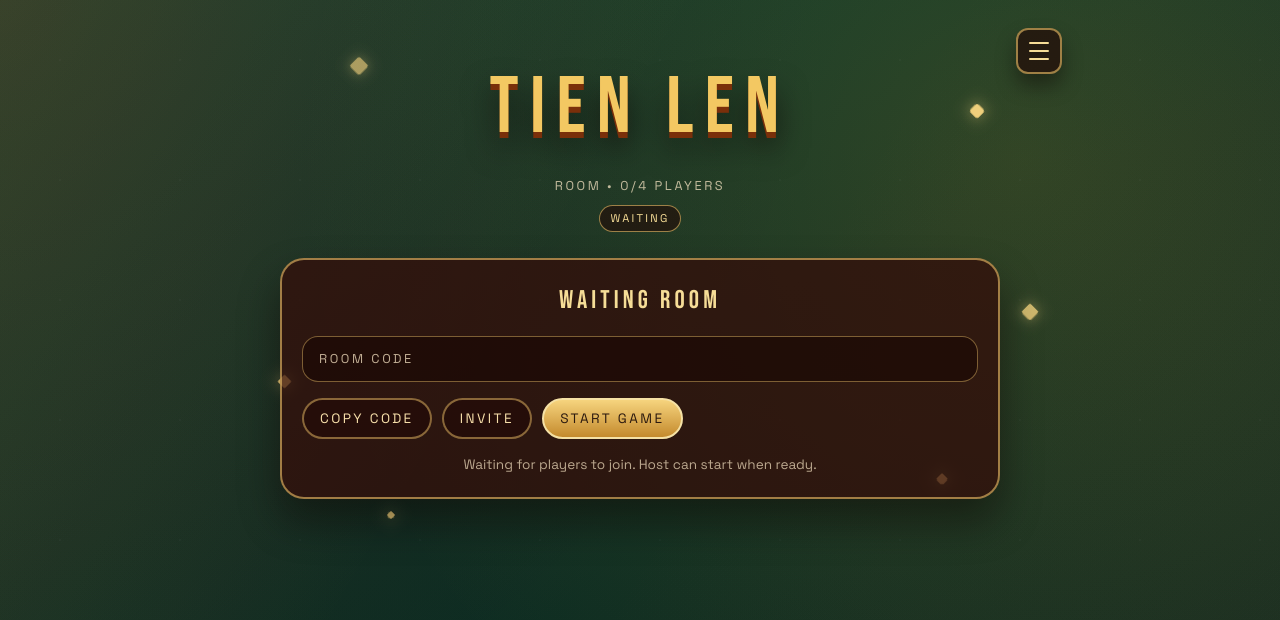
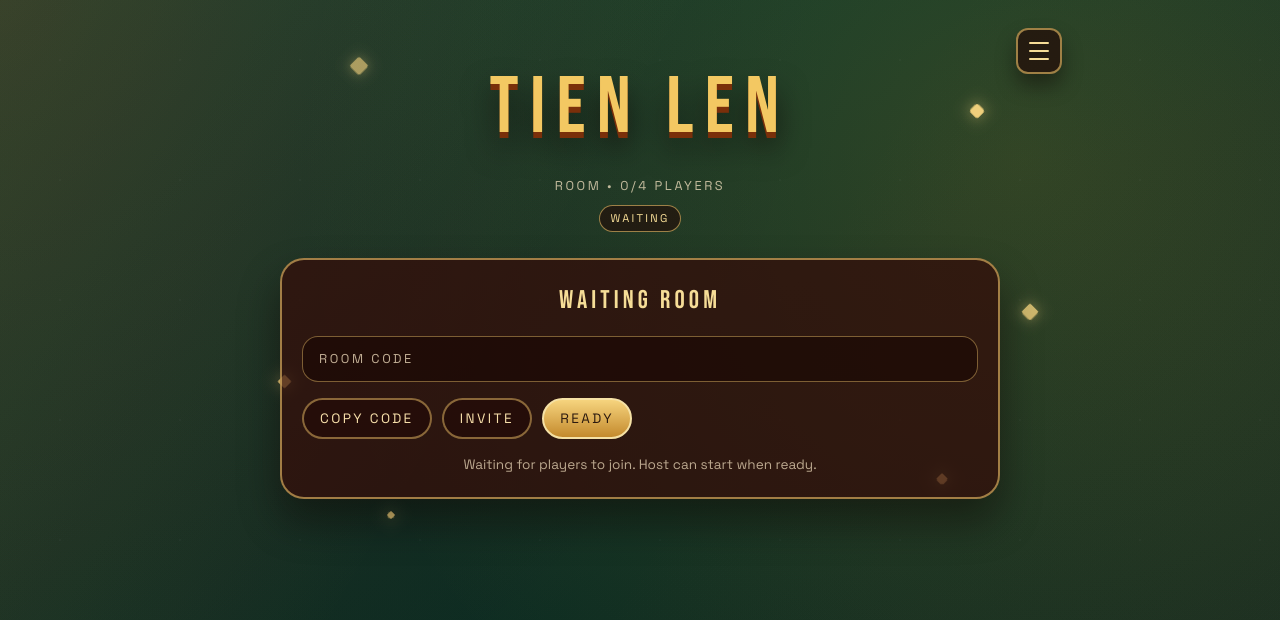
Before and after one commit to truongthuanr/Vietnamese-TienLen-Cardgame, a React app in the folder frontend/: page /room in a window 1280 px wide. Shown: the top 620 px of the page. Built offline with nearby package versions, Linux system fonts and the light colour scheme; the HTML template or start-up script is replaced by a standard one.

Commit message:
normal user button ready

```diff
--- a/frontend/src/pages/Room.tsx
+++ b/frontend/src/pages/Room.tsx
@@ -1,5 +1,5 @@
 import { useEffect, useMemo, useState } from 'react'
-import { useLocation } from 'react-router-dom'
+import { useLocation, useNavigate } from 'react-router-dom'
 import '../styles/room.css'
 
 const ROOM_CODE_KEY = 'tienlen.room_code'
@@ -41,6 +41,7 @@ type GameStatePayload = {
 
 const Room = () => {
   const location = useLocation()
+  const navigate = useNavigate()
   const [menuOpen, setMenuOpen] = useState(false)
   const [room, setRoom] = useState<RoomPayload | null>(null)
   const [gameState, setGameState] = useState<GameStatePayload | null>(null)
@@ -53,6 +54,7 @@ const Room = () => {
     [],
   )
   const players = room?.players ?? []
+  const isHost = room?.host_id === playerId
   const activePlayer =
     players.find((player) => player.id === gameState?.current_turn) ?? players[0]
   const roomStatus = room?.status ?? 'waiting'
@@ -60,6 +62,13 @@ const Room = () => {
   const effectiveStatus =
     gameStatus === 'playing' ? 'in_game' : gameStatus === 'finished' ? 'finished' : roomStatus
   const isWaiting = effectiveStatus === 'waiting' || effectiveStatus === 'ready'
+
+  const handleMissingRoom = () => {
+    sessionStorage.removeItem(ROOM_CODE_KEY)
+    sessionStorage.removeItem(ROOM_PLAYER_KEY)
+    window.alert('Room not found.')
+    navigate('/lobby', { replace: true })
+  }
 
   useEffect(() => {
     if (!roomCode || !playerId) {
@@ -90,7 +99,11 @@ const Room = () => {
         const message = JSON.parse(event.data)
         switch (message.type) {
           case 'room:update':
-            setRoom(message.payload?.room ?? null)
+            if (!message.payload?.room) {
+              handleMissingRoom()
+              return
+            }
+            setRoom(message.payload.room)
             break
           case 'game:start':
           case 'turn:play':
@@ -98,6 +111,11 @@ const Room = () => {
           case 'game:end':
             if (message.payload?.state) {
               setGameState(message.payload.state)
+            }
+            break
+          case 'error':
+            if (message.payload?.message === 'Room not found') {
+              handleMissingRoom()
             }
             break
           default:
@@ -115,7 +133,7 @@ const Room = () => {
     return () => {
       socket.close()
     }
-  }, [roomCode, playerId])
+  }, [roomCode, playerId, navigate])
 
   return (
     <div className="app room-shell">
@@ -159,15 +177,17 @@ const Room = () => {
               Close
             </button>
           </div>
+          {isHost ? (
             <div className="room-menu-section">
               <p className="room-menu-title">Host</p>
               <button type="button">Start game</button>
               <button type="button">Invite players</button>
               <button type="button">Close room</button>
             </div>
+          ) : null}
           <div className="room-menu-section">
             <p className="room-menu-title">Player</p>
-            <button type="button">Ready</button>
+            {!isHost ? <button type="button">Ready</button> : null}
             <button type="button">Change name</button>
             <button type="button">Leave room</button>
           </div>
@@ -185,9 +205,15 @@ const Room = () => {
             <div className="room-waiting-actions">
               <button type="button">Copy code</button>
               <button type="button">Invite</button>
+              {isHost ? (
                 <button type="button" className="primary">
                   Start game
                 </button>
+              ) : (
+                <button type="button" className="primary">
+                  Ready
+                </button>
+              )}
             </div>
             <p className="room-waiting-note">
               Waiting for players to join. Host can start when ready.
```
Lines whose indentation alone changed are shown as unchanged.
